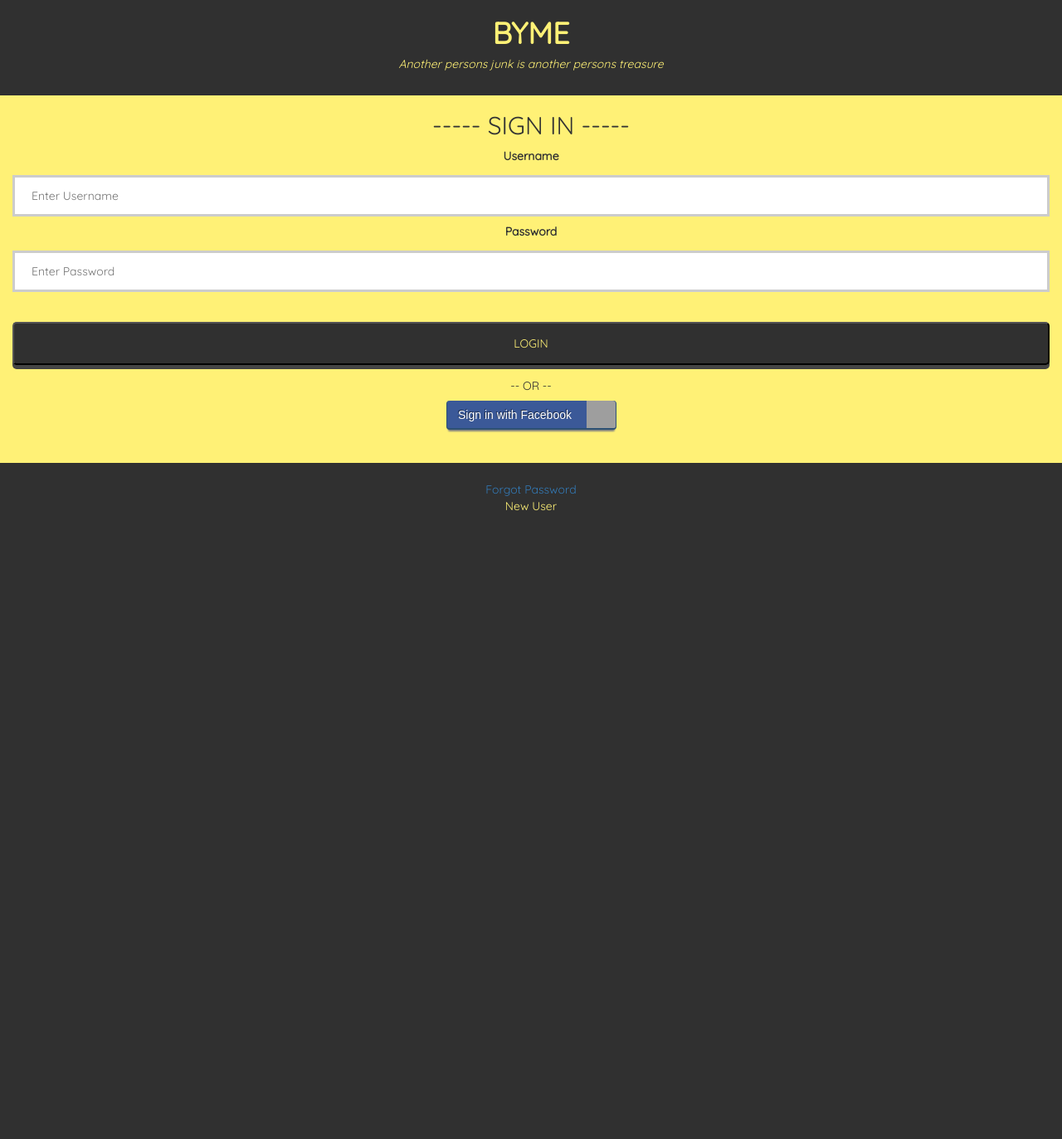
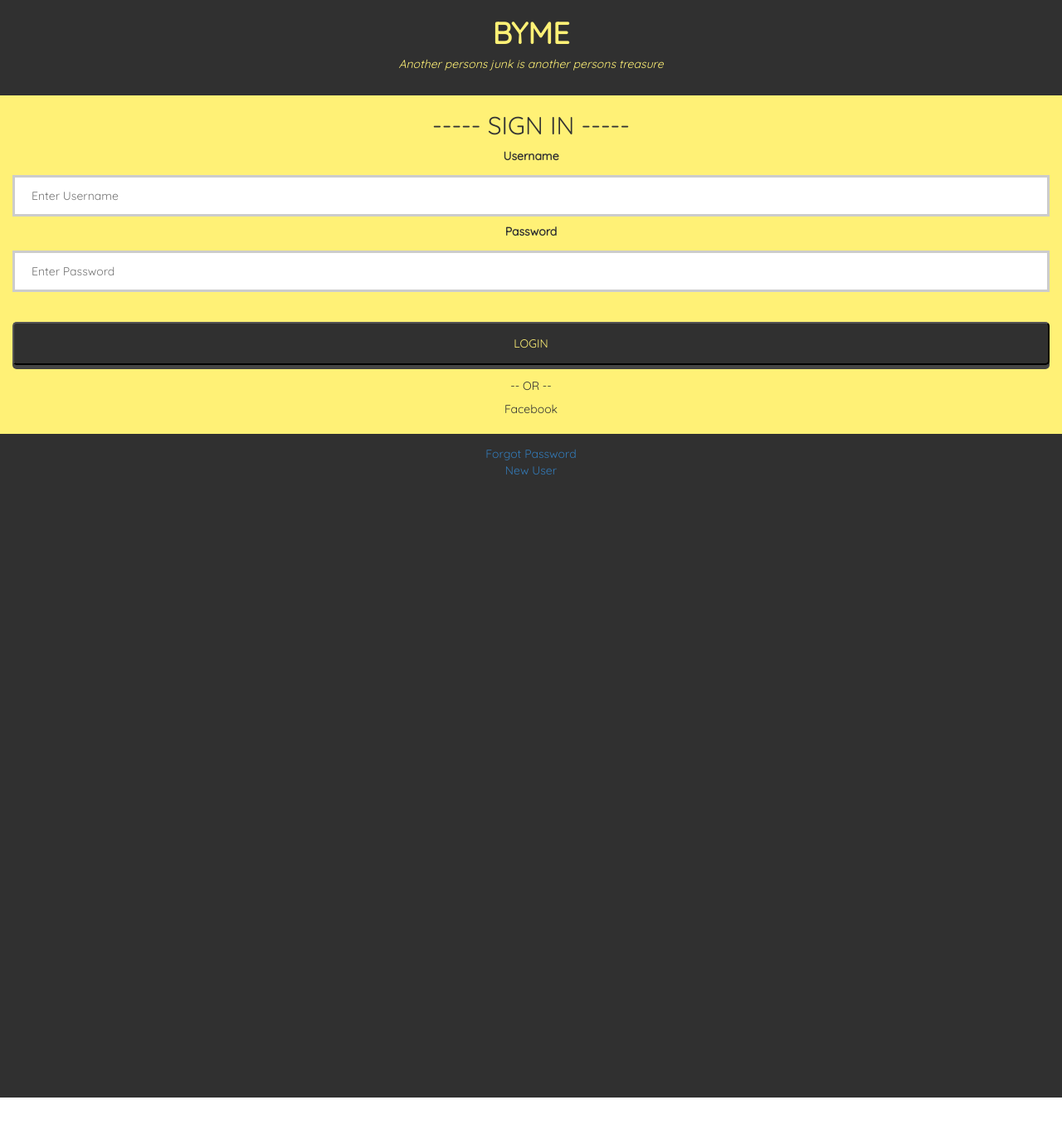
Before and after one commit to Jcsning/BYME, a PHP site: page / in a window 1280 px wide. Shown: the whole page at 83% size. Before the commit the page ends 616 px from the top, so only its background shows below. Run offline with PHP 8.4, Linux system fonts and the light colour scheme; grey boxes are pictures that could not be loaded.

Commit message:
Add files via upload

```diff
--- a/CSS/style.css
+++ b/CSS/style.css
@@ -13,8 +13,13 @@
 .bg-3 {
     color: #FFF176;
     padding: 14px 20px;
-    margin: 8px 0;
     width: 100vw;
+    height: 100vh;
+}
+
+#feedback {
+    background-color: #303030;
+    font-family: 'Quicksand', sans-serif;
 }
 
 .loginbutton {
@@ -81,55 +86,83 @@
     margin-bottom: 10px;
     background-color: #303030;
     box-shadow: 2px 5px black;
+    display: flex;
 }
 
 #background {
     background-color: #303030;
     font-family: 'Quicksand', sans-serif;
-    height: 100vh;
+    height: 100%;
     width: 100vw;
-    position: fixed;
     top: 0;
     left: 0;
+    margin-bottom: 50px;
+    text-align: center;
 }
 
-
-
-@import "compass/css3";
-
-@import url(http://fonts.googleapis.com/css?family=Merriweather+Sans);
- div.social-wrap button {
-    padding-right: 45px;
-    height: 35px;
-    background: none;
-    border: none;
-    display: block;
-    background-size: 35px 35px;
-    background-position: right center;
-    background-repeat: no-repeat;
-    border-radius: 4px;
-    color: white;
-    font-family:"Merriweather Sans", sans-serif;
-    font-size: 14px;
-    margin-bottom: 15px;
-    width: 205px;
-    border-bottom: 2px solid transparent;
-    border-left: 1px solid transparent;
-    border-right: 1px solid transparent;
-    box-shadow: 0 4px 2px -2px gray;
-    text-shadow: rgba(0, 0, 0, .5) -1px -1px 0;
-}
-button#facebook {
-    margin:0 auto;
-    border-color: #2d5073;
-    background-color: #3b5998;
-    background-image: url(http://icons.iconarchive.com/icons/danleech/simple/512/facebook-icon.png);
+#user_interface {
+    position: fixed;
+    bottom: 0;
+    width: 100vw;
+    height: 8vh;
+    background-color: #303030;
+    text-align: center;
 }
 
-div.social-wrap button:active {
-    background-color: #222;
+.user_interface {
+    font-family: 'Quicksand', sans-serif;
+    color: #fff176;
+    display: flex;
 }
 
-ul.sm-wrap li#facebook-sm {
-    background-image: url(http://icons.iconarchive.com/icons/danleech/simple/512/facebook-icon.png);
+#icon1,
+#icon2,
+#icon3,
+#icon4,
+#icon5 {
+    margin: 15px;
+    width: 50vw;
 }
+
+.title,
+.price,
+.poster {
+    color: #FFF176;
+    margin: 10px;
+}
+
+#header {
+    color: #FFF176;
+    background-color: #303030;
+    text-align: center;
+    top: 0;
+    position: fixed;
+    width: 100vw;
+    height: 11vh;
+    z-index: 2;
+}
+
+#posting_listings1 {
+    background-color: #FFF176;
+    color: #303030;
+    margin-top: 60px;
+    z-index: 1;
+}
+#posting_listings2{
+    background-color: #FFF176;
+    color: #303030;
+    z-index: 1;
+}
+
+div.polaroid {
+    width: 100%px;
+    box-shadow: 0 4px 8px 0 rgba(0, 0, 0, 0.2), 0 6px 20px 0 rgba(0, 0, 0, 0.19);
+    text-align: center;
+    margin: 5px;
+}
+
+div.container {
+    color: #FFF176;
+    padding: 10px;
+    background-color: #303030;
+}
--- a/index.html
+++ b/index.html
@@ -9,7 +9,6 @@
 </head>
 
 <body>
-    <div id = "siggninpage">
     <div id="background">
         <div class="container-fluid bg-1 text-center">
             <h1><b>BYME</b></h1>
@@ -21,58 +20,23 @@
             <h2> ----- SIGN IN ----- </h2>
             <label><b>Username</b></label>
             <br>
-        <input id = "username" type="text" placeholder="Enter Username" name="user_name" required>
+            <input type="text" placeholder="Enter Username" name="user_name" required>
             <br>
             <label><b>Password</b></label>
             <br>
-        <input id = "password" type="password" placeholder="Enter Password" name="user_pass" required>
+            <input type="password" placeholder="Enter Password" name="user_pass" required>
             <br>
             <br>
-        <button id = "login" class="loginbutton" id="login" type="submit">LOGIN</button>
+            <button class="loginbutton" id="login" type="submit">LOGIN</button>
             <h5>-- OR --</h5>
-        <div class="social-wrap a">
-        <button id="facebook">Sign in with Facebook</button>
-        </div>
+            <span class="fblogin">Facebook</span>
             <br>
             <br>
         </div>
         <div class="container-fluid bg-3 text-center">
             <span class="forgot_password"><a href="password.html">Forgot Password</a></span>
             <br>
-        <span id ="newuser" class="new_user">New User</span>
-    </div>
-    </div>
-      </div>
-
-
-
-    <!--Register-->
-    <div id="registerpage" style = "display:none">
-<div id="background">
-    <div class="container-fluid bg-1 text-center">
-        <h1><b>BYME</b></h1>
-        <h5><i>Another persons junk is another persons treasure</i></h5>
-    </div>
-
-
-    <div class="container-fluid bg-2 text-center">
-        <h2> ----- REGISTER----- </h2>
-        <label><b>Username</b></label>
-        <input id = "usernameSignin" type="text" placeholder="Enter Username" name="user_name" required>
-        <br>
-        <label><b>Email Address</b></label>
-        <input type="text" placeholder="Enter Email" name="user_email" required>
-        <br>
-        <label><b>Password</b></label>
-        <br>
-        <input id = "passwordSignin" type="password" placeholder="Enter Password" name="user_pass" required>
-        <br>
-        <button id = "register" class="button" type="submit">SIGN UP</button>
-
-    </div>
-    <div class="container-fluid bg-3 text-center">
-        <span class="login">Already a User? <br><button id = "already">LOGIN</button></span>
-    </div>
+            <span class="new_user"><a href="register.html">New User</a></span>
         </div>
     </div>
 </body>
```
Also changed, not shown: posting.html (added, +70 -0 lines), profile.html (+34 -5 lines), register.html (+6 -7 lines). Lines whose indentation alone changed are shown as unchanged.
